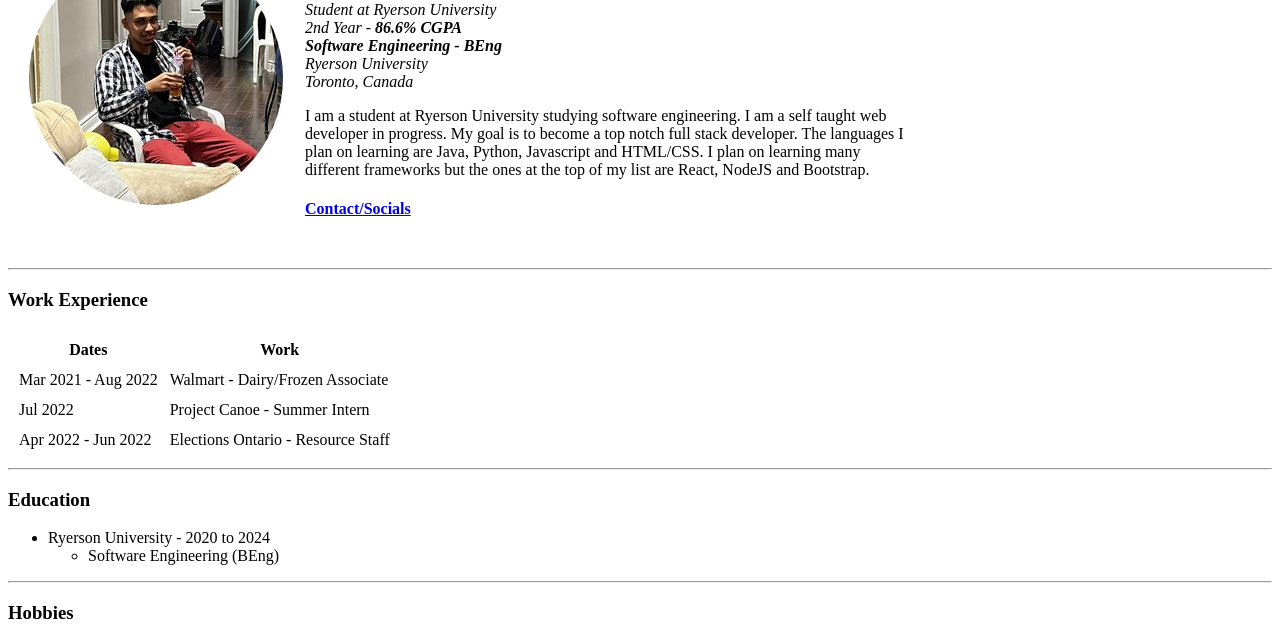
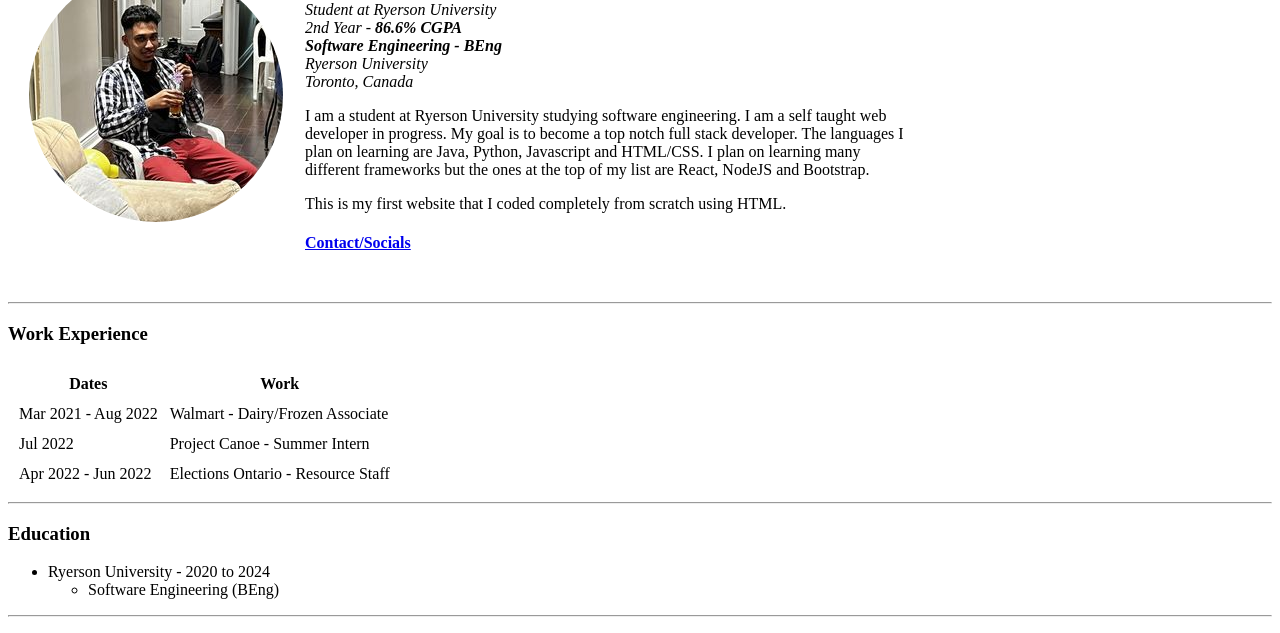
Before and after one commit to skadri342/website1, a plain HTML site: page index.html in a window 1280 px wide. Shown: the part 108-741 px from the top of the page. Drawn offline with Linux system fonts and the light colour scheme.

Commit message:
Update index.html

```diff
--- a/index.html
+++ b/index.html
@@ -22,6 +22,7 @@
           stack developer. The languages I plan on learning are Java, Python, Javascript
           and HTML/CSS. I plan on learning many different frameworks but the ones
           at the top of my list are React, NodeJS and Bootstrap.</p>
+        <p>This is my first website that I coded completely from scratch using HTML.</p>
         <a href="contacts.html"><h4>Contact/Socials</h4></a>
       </td>
     </tr>
```
